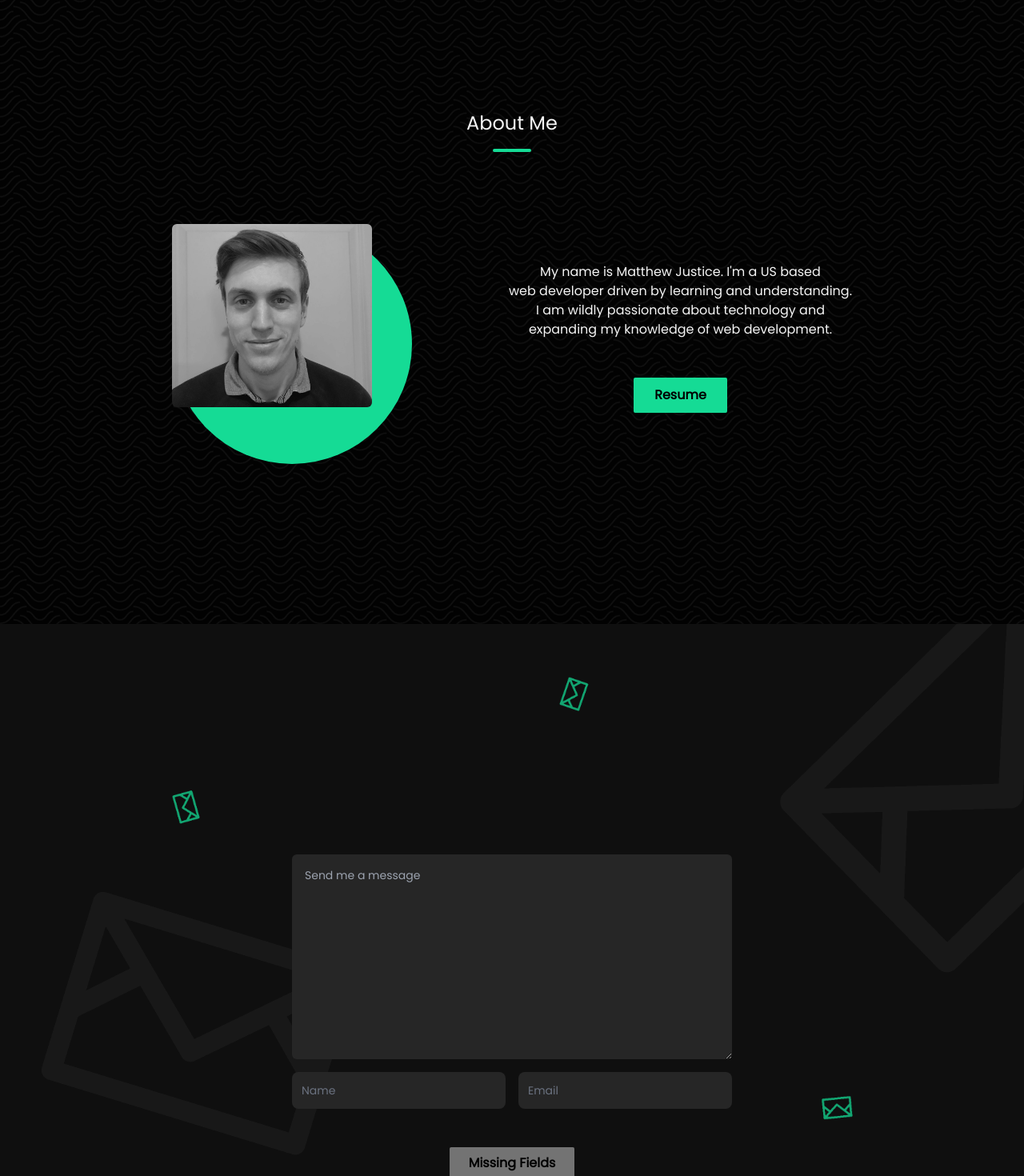
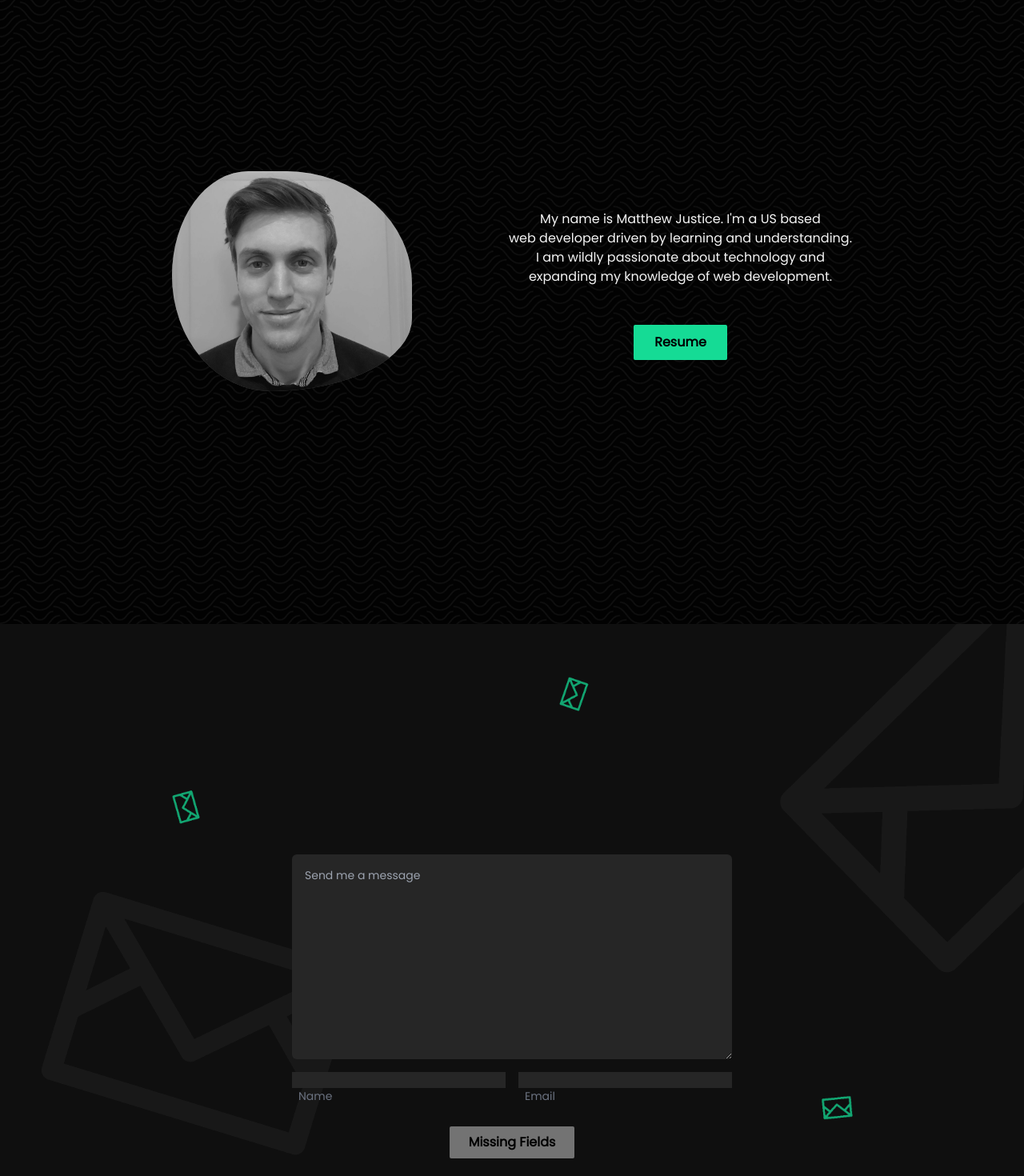
Before and after one commit to JusticeMatthew/nextportfolio, a Next.js app: page / in a window 1280 px wide. Shown: the part 1620-3090 px from the top of the page at 80% size. Built offline with nearby package versions, Linux system fonts and the light colour scheme.

Commit message:
changed about me image, added three >.>

```diff
--- a/components/About.jsx
+++ b/components/About.jsx
@@ -1,6 +1,7 @@
-import React from 'react';
+import React, { useEffect } from 'react';
 import Image from 'next/image';
 import { motion } from 'framer-motion';
+import ThreeBox from './ThreeBox';
 
 const About = () => {
   return (
@@ -8,21 +9,20 @@ const About = () => {
       id="about"
       className="w-full flex justify-center items-center flex-col bg-papyrus bg-repeat h-[100vh] lg:pt-64 pb-72 pt-32"
     >
-      <h1 className="text-2xl mb-4">About Me</h1>
-      <div className="w-12 h-[4px] bg-green rounded mb-20 border-2 border-green" />
+      {/* <ThreeBox /> */}
       <div className="flex justify-center items-center flex-col">
         <motion.div
           whileInView={{ opacity: [0, 1] }}
           transition={{ duration: 0.5 }}
           className="lg:w-[850px] h-80 flex justify-between w-full lg:flex-row items-center flex-col"
         >
-          <div className="w-[300px] h-[300px] bg-green z-0 rounded-full">
+          <div className="avatar">
             <Image
               src="/matthew.jpg"
               alt="Matthew Justice"
-              width="250"
-              height="250"
-              className="rounded-md z-50"
+              width={300}
+              height={300}
+              className="image avatar_image"
             />
           </div>
           <div className="flex justify-center items-center flex-col lg:mt-0 mt-12">
--- a/components/Contact.jsx
+++ b/components/Contact.jsx
@@ -1,7 +1,6 @@
 import React, { useRef, useState } from 'react';
 import emailjs from 'emailjs-com';
 import { motion, AnimatePresence } from 'framer-motion';
-
 import {
   LinkedinFilled,
   GithubFilled,
@@ -10,6 +9,12 @@ import {
   CodeFilled,
   YoutubeFilled,
 } from '@ant-design/icons';
+
+import {
+  socialStyles,
+  inputStyles,
+  labelStyles,
+} from '../constants/contactFormStyles';
 
 const Contact = () => {
   const form = useRef();
@@ -23,7 +28,6 @@ const Contact = () => {
   });
 
   const validInputs = !value.message || !value.reply_to || !value.from_name;
-  const socialStyles = 'hover:text-green transition-ease duration-300';
 
   const popupVariants = {
     start: {
@@ -78,7 +82,7 @@ const Contact = () => {
     >
       <div className="absolute w-full h-full bg-contact bg-cover opacity-[0.04]" />
       <div className="absolute w-full h-full bg-contactSmall bg-cover opacity-75" />
-      <div className="lg:w-[550px] md:w-1/2 w-3/4 h-80 mt-72 z-[2]">
+      <div className="lg:w-[550px] md:w-1/2 w-3/4 h-80 sm:mt-72 mt-60 z-[2]">
         <motion.form
           whileInView={{ opacity: [0, 1] }}
           transition={{ duration: 0.5 }}
@@ -102,17 +106,14 @@ const Contact = () => {
               <input
                 type="text"
                 id="floating_name"
-                className="block px-2.5 pb-2.5 pt-4 w-full text-sm text-gray-900 bg-neutral-800 rounded-lg appearance-none dark:text-white dark:border-gray-600 dark:focus:border-green focus:outline-none focus:ring-0 focus:border-green peer"
+                className={inputStyles}
                 placeholder=" "
                 name="from_name"
                 value={value.from_name}
                 onChange={handleChange}
                 autoComplete="nope"
               />
-              <label
-                htmlFor="floating_name"
-                className="absolute text-sm text-gray-500 dark:text-gray-400 duration-300 transform -translate-y-4 scale-75 top-2 z-10 origin-[0] px-2 peer-focus:px-2 peer-focus:text-green  peer-placeholder-shown:scale-100 peer-placeholder-shown:-translate-y-1/2 peer-placeholder-shown:top-1/2 peer-focus:top-2 peer-focus:scale-75 peer-focus:-translate-y-4 left-1 cursor-text"
-              >
+              <label htmlFor="floating_name" className={labelStyles}>
                 Name
               </label>
             </div>
@@ -120,17 +121,14 @@ const Contact = () => {
               <input
                 type="text"
                 id="floating_email"
-                className="block px-2.5 pb-2.5 pt-4 w-full text-sm text-gray-900 bg-neutral-800 rounded-lg  appearance-none dark:text-white dark:border-gray-600 dark:focus:border-green focus:outline-none focus:ring-0 focus:border-green peer"
+                className={inputStyles}
                 placeholder=" "
                 name="reply_to"
                 value={value.reply_to}
                 onChange={handleChange}
                 autoComplete="nope"
               />
-              <label
-                htmlFor="floating_email"
-                className="absolute text-sm text-gray-500 dark:text-gray-400 duration-300 transform -translate-y-4 scale-75 top-2 z-50 origin-[0] px-2 peer-focus:px-2 peer-focus:text-green  peer-placeholder-shown:scale-100 peer-placeholder-shown:-translate-y-1/2 peer-placeholder-shown:top-1/2 peer-focus:top-2 peer-focus:scale-75 peer-focus:-translate-y-4 left-1 cursor-text"
-              >
+              <label htmlFor="floating_email" className={labelStyles}>
                 Email
               </label>
             </div>
@@ -156,7 +154,7 @@ const Contact = () => {
           </div>
         </motion.form>
       </div>
-      <div className="mt-auto block mb-10 z-50 opacity-90 flex">
+      <div className="mt-auto block sm:mb-10 mb-5 z-50 opacity-90 flex">
         <a
           href="https://github.com/JusticeMatthew"
           target="_blank"
@@ -190,7 +188,7 @@ const Contact = () => {
           className="mx-1"
         >
           <div className="group">
-            <span className="group-hover:visible transition-ease-in-out bg-neutral-800 p-2 text-sm text-gray-100 rounded-sm absolute translate-y-[-40px] invisible duration-300">
+            <span className="group-hover:visible transition-ease-in bg-neutral-800 p-2 text-sm text-gray-100 rounded-sm absolute translate-y-[-40px] invisible duration-300">
               Source Code
             </span>
             <CodeFilled style={{ fontSize: '2rem' }} className={socialStyles} />
--- /dev/null
+++ b/components/ThreeBox.jsx
@@ -0,0 +1,25 @@
+import React, { useRef, useState } from 'react';
+import { Canvas, useFrame } from '@react-three/fiber';
+
+const ThreeBox = () => {
+  function Box(props) {
+    const mesh = useRef();
+
+    return (
+      <mesh {...props} ref={mesh}>
+        <boxGeometry args={[1, 1, 1]} />
+        <meshStandardMaterial color={'#1f1f1f'} />
+      </mesh>
+    );
+  }
+
+  return (
+    <Canvas>
+      <ambientLight />
+      <pointLight position={[10, 10, 10]} />
+      <Box position={[0, 1, 1]} />
+    </Canvas>
+  );
+};
+
+export default ThreeBox;
--- /dev/null
+++ b/constants/contactFormStyles.js
@@ -0,0 +1,9 @@
+const socialStyles = 'hover:text-green transition-ease duration-300';
+
+const inputStyles =
+  'block px-2.5 pb-2.5 pt-4 w-full text-sm text-gray-900 bg-neutral-800 rounded-lg appearance-none dark:text-white dark:border-gray-600 dark:focus:border-green focus:outline-none focus:ring-0 focus:border-green peer';
+
+const labelStyles =
+  'absolute text-sm text-gray-500 dark:text-gray-400 duration-300 transform -translate-y-4 scale-75 top-2 z-10 origin-[0] px-2 peer-focus:px-2 peer-focus:text-green  peer-placeholder-shown:scale-100 peer-placeholder-shown:-translate-y-1/2 peer-placeholder-shown:top-1/2 peer-focus:top-2 peer-focus:scale-75 peer-focus:-translate-y-4 left-1 cursor-text';
+
+export { socialStyles, inputStyles, labelStyles };
--- a/styles/globals.scss
+++ b/styles/globals.scss
@@ -32,3 +32,37 @@ a {
   color: #15db95;
   transition: 300ms;
 }
+
+.avatar {
+  min-width: 300px;
+  min-height: 300px;
+  position: relative;
+  border-radius: 100%;
+}
+.avatar .image {
+  position: absolute;
+  top: 0px;
+  bottom: 0px;
+  left: 0px;
+  right: 0px;
+  background-repeat: no-repeat;
+  background-position: center;
+  background-size: cover;
+  animation: morph 8s ease-in-out infinite 1s;
+  background-blend-mode: multiply;
+  box-shadow: inset 0px 0px 0px 9px rgba(255, 255, 255, 0.3);
+  border-radius: 60% 40% 30% 70% / 60% 30% 70% 40%;
+  overflow: hidden;
+}
+
+@keyframes morph {
+  0% {
+    border-radius: 60% 40% 30% 70% / 60% 30% 70% 40%;
+  }
+  50% {
+    border-radius: 30% 60% 70% 40% / 50% 60% 30% 60%;
+  }
+  100% {
+    border-radius: 60% 40% 30% 70% / 60% 30% 70% 40%;
+  }
+}
```
Also changed, not shown: package.json (+7 -1 lines), 1 other file (tests, documents, lock files or other folders).
